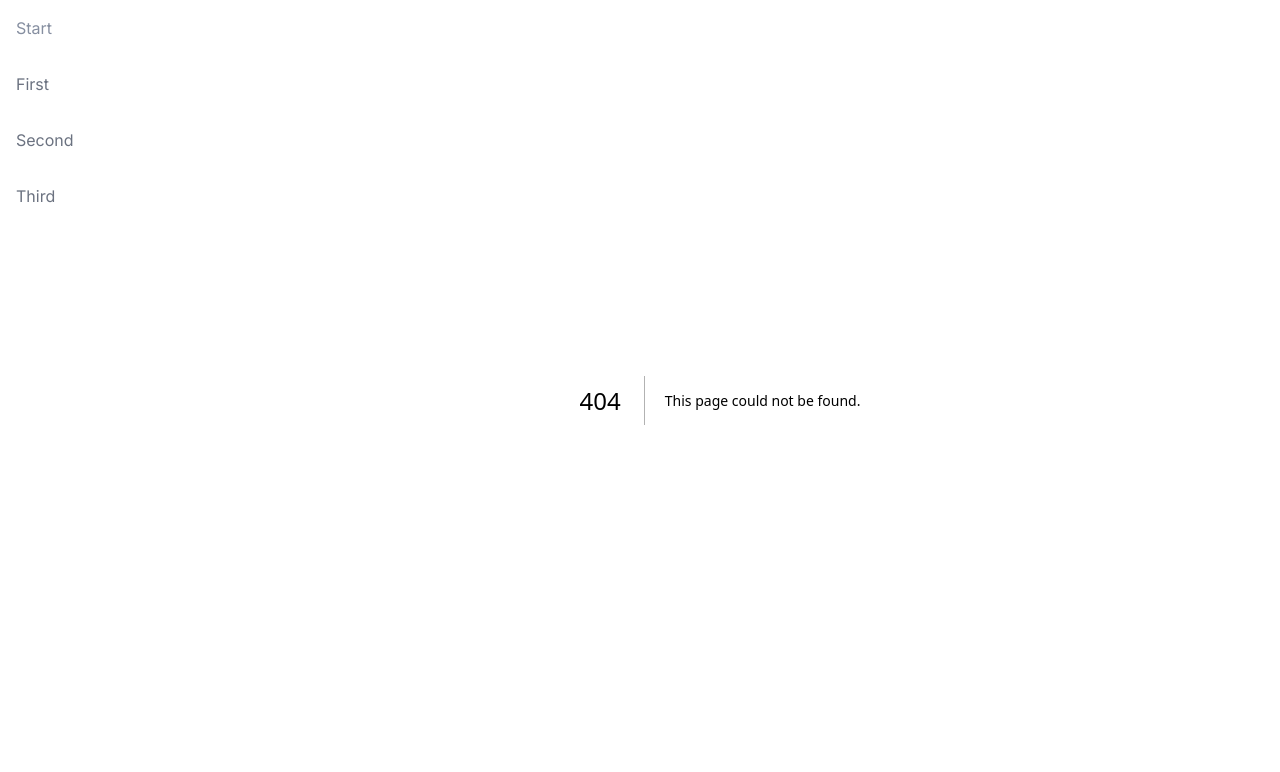
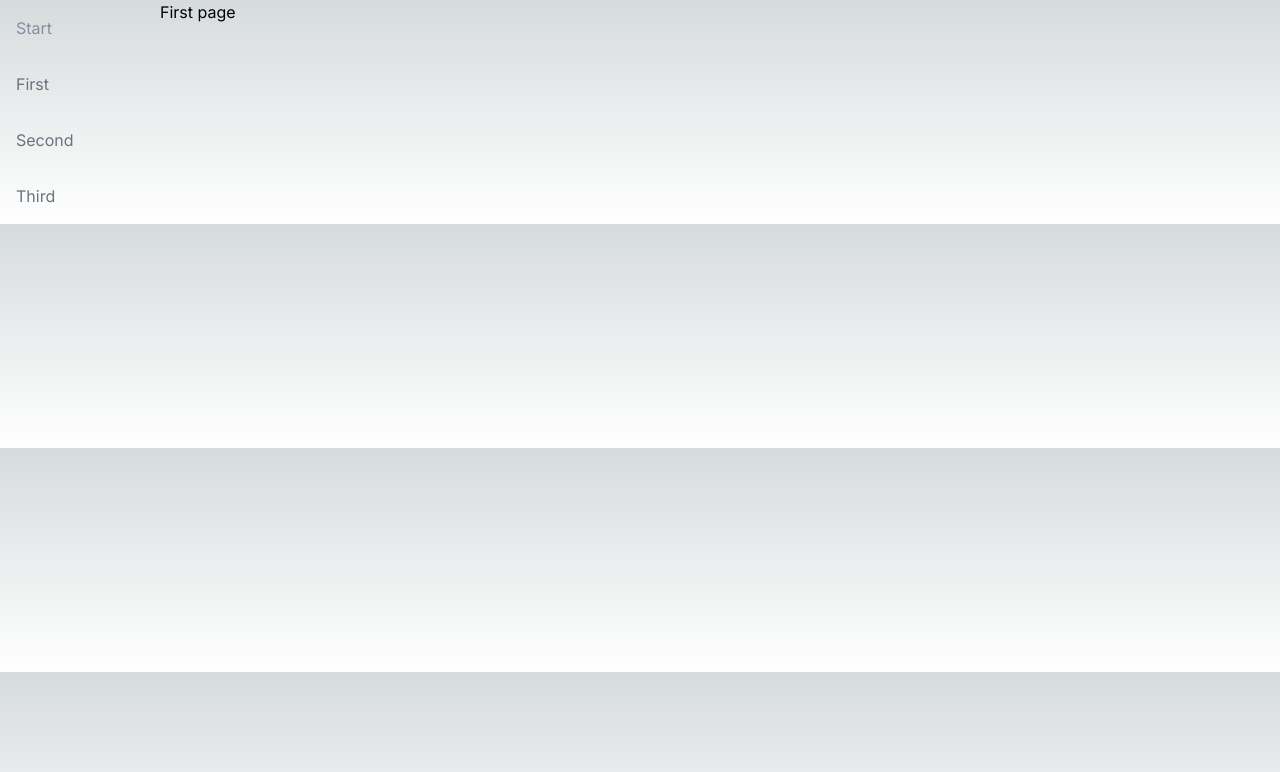
Before and after one commit to eslevy17/first-next-app, a Next.js app: page /first in a window 1280 px wide. Before the commit this address had no page. Shown: the top 772 px of the page. Built offline with nearby package versions, Linux system fonts and the light colour scheme.

Commit message:
Add basic sidebar buttons

```diff
--- /dev/null
+++ b/app/first/page.tsx
@@ -0,0 +1,7 @@
+export default function Page() {
+    return (
+        <div>
+            <p>First page</p>
+        </div>
+    )
+}
--- /dev/null
+++ b/app/second/page.tsx
@@ -0,0 +1,7 @@
+export default function Page() {
+    return (
+        <div>
+            <p>Second page</p>
+        </div>
+    )
+}
--- /dev/null
+++ b/app/third/page.tsx
@@ -0,0 +1,7 @@
+export default function Page() {
+    return (
+        <div>
+            <p>Third page</p>
+        </div>
+    )
+}
```
